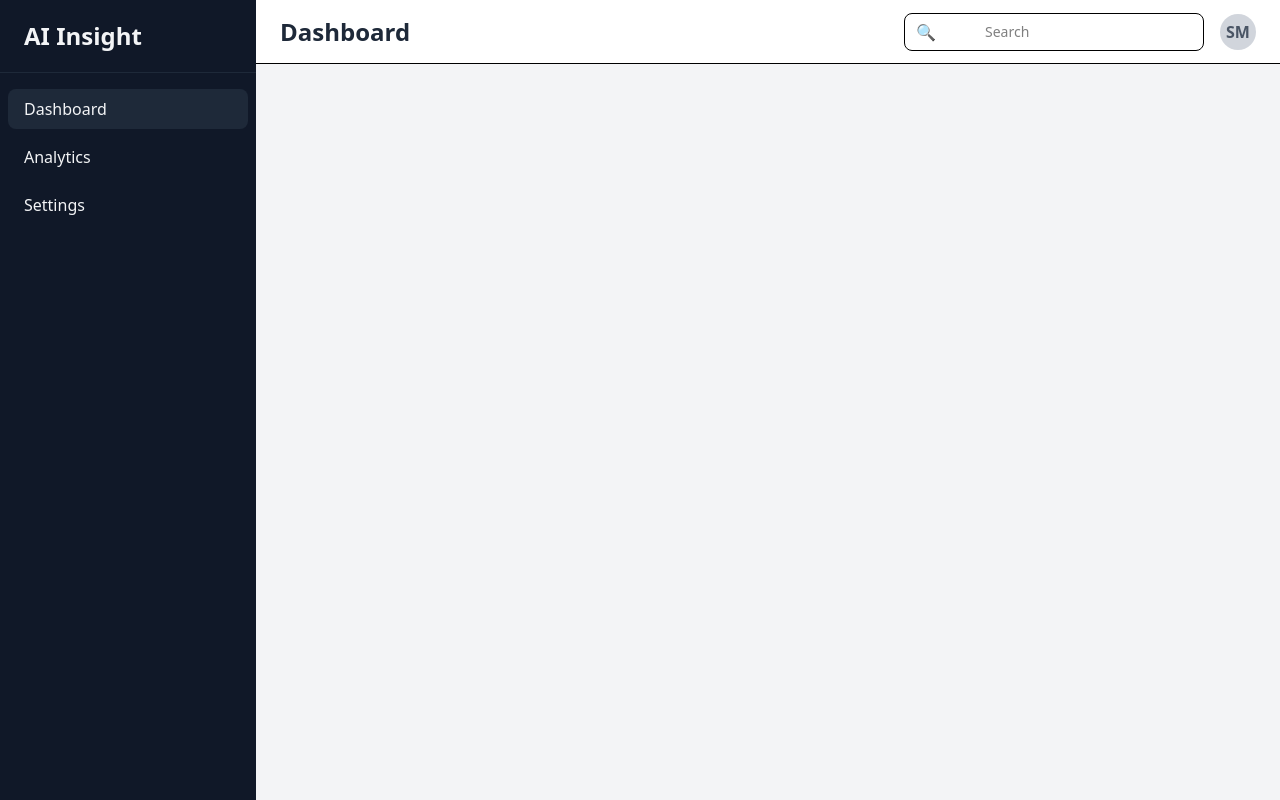
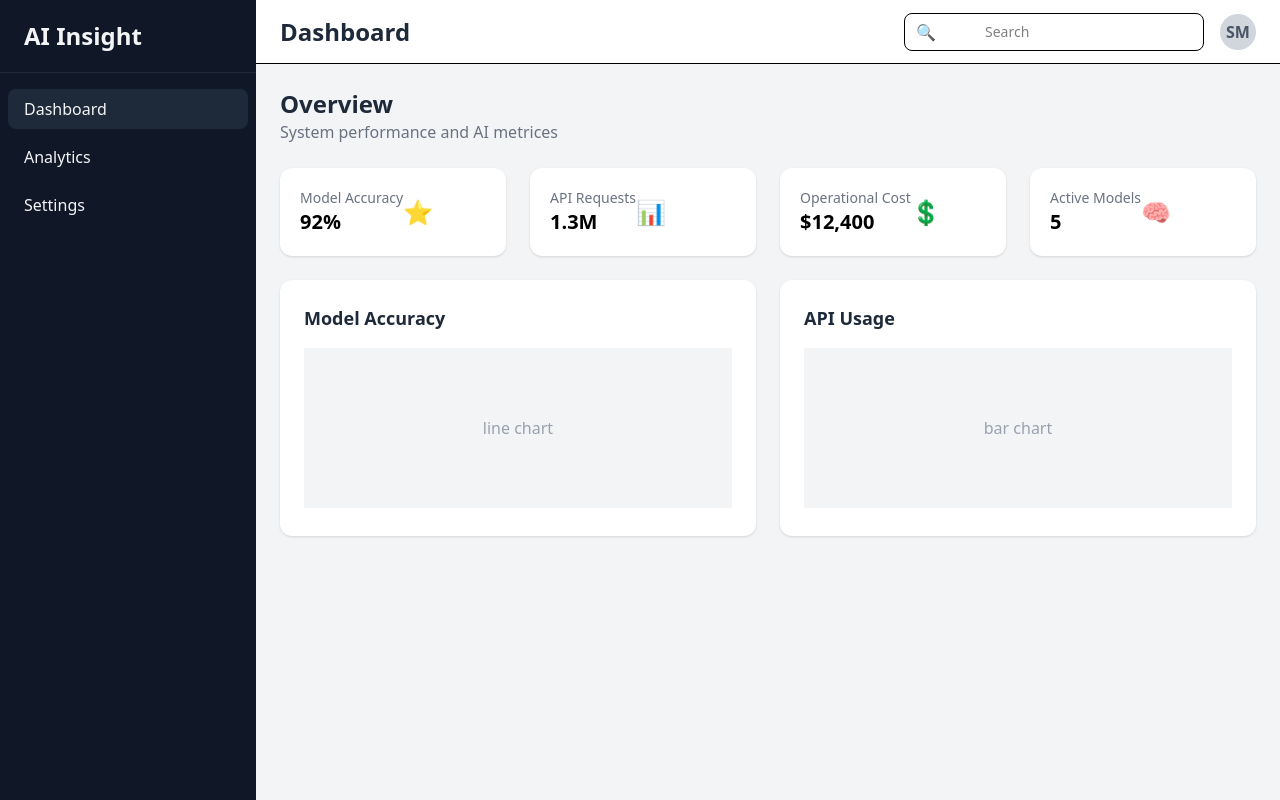
Before and after one commit to Subhronil123/basic-app, a React (Vite) app: page / in a window 1280 px wide. Built offline with nearby package versions, Linux system fonts and the light colour scheme.

Commit message:
add DashboardHome component and mock data for KPIs

```diff
--- a/src/App.jsx
+++ b/src/App.jsx
@@ -4,11 +4,18 @@ import {
 } from "react-router-dom";
 
 import Dashboard from "./pages/Dashboard";
+import DashboardHome from "./pages/dashboardHome";
 
 const router = createBrowserRouter([
   {
     path: "",
     element: <Dashboard />,
+    children: [
+      {
+        index: "true",
+        element: <DashboardHome />,
+      },
+    ],
   },
 ]);
 
--- /dev/null
+++ b/src/data/mockData.js
@@ -0,0 +1,50 @@
+export const kpis = [
+  {
+    id: 1,
+    title: "Model Accuracy",
+    value: "92%",
+    color: "bg-green-500",
+    icon: "⭐",
+  },
+  {
+    id: 2,
+    title: "API Requests",
+    value: "1.3M",
+    color: "bg-blue-500",
+    icon: "📊",
+  },
+  {
+    id: 3,
+    title: "Operational Cost",
+    value: "$12,400",
+    color: "bg-purple-500",
+    icon: "💲",
+  },
+  {
+    id: 4,
+    title: "Active Models",
+    value: "5",
+    color: "bg-orange-500",
+    icon: "🧠",
+  },
+];
+
+export const accuracyData = [
+  { time: "Mon", accuracy: 88 },
+  { time: "Tue", accuracy: 89 },
+  { time: "Wed", accuracy: 91 },
+  { time: "Thu", accuracy: 92 },
+  { time: "Fri", accuracy: 91 },
+  { time: "Sat", accuracy: 93 },
+  { time: "Sun", accuracy: 92 },
+];
+
+export const apiUsageData = [
+  { time: "Mon", requests: 120 },
+  { time: "Tue", requests: 210 },
+  { time: "Wed", requests: 180 },
+  { time: "Thu", requests: 260 },
+  { time: "Fri", requests: 300 },
+  { time: "Sat", requests: 220 },
+  { time: "Sun", requests: 190 },
+];
--- /dev/null
+++ b/src/pages/DashboardHome.jsx
@@ -0,0 +1,50 @@
+import KPICard from "../components/KPICard";
+import { kpis } from "../data/mockData.js";
+
+export default function DashboardHome() {
+    return (
+        <section className="space-y-6">
+            <div>
+                <h2 className="text-2xl font-bold text-gray-800">
+                    Overview
+                </h2>
+                <p className="text-gray-500">
+                    System performance and AI metrices
+                </p>
+            </div>
+            <div className="grid grid-cols-1 md:grid-cols-2 lg:grid-cols-4 gap-6">
+                {/* <KPICard title="Model Accuracy" value="97.345%" icon="👥" color="border-l-blue-500" />
+                <KPICard title="API Requests" value="$452" icon="💰" color="border-l-green-500" />
+                <KPICard title="Operational Cost" value="10000" icon="📦" color="border-l-purple-500" />
+                <KPICard title="Active Models" value="10" icon="📈" color="border-l-yellow-500" /> */}
+                {kpis.map((kpi) => (
+                    <KPICard
+                        key={kpi.id}
+                        title={kpi.title}
+                        value={kpi.value}
+                        icon={kpi.icon}
+                        color={kpi.color}
+                    />
+                ))}
+            </div>
+            <div className="grid grid-cols-1xl grid-cols-2 gap-6">
+                <div className="bg-white rounded-xl shadow p-6 h-64">
+                    <h3 className="text-lg font-bold text-gray-800 mb-4">
+                        Model Accuracy
+                    </h3>
+                    <div className="h-40 bg-gray-100 flex items-center justify-center text-gray-400">
+                        line chart
+                    </div>
+                </div>
+                <div className="bg-white rounded-xl shadow p-6 h-64">
+                    <h3 className="text-lg font-bold text-gray-800 mb-4">
+                        API Usage
+                    </h3>
+                    <div className="h-40 bg-gray-100 flex items-center justify-center text-gray-400">
+                        bar chart
+                    </div>
+                </div>
+            </div>
+        </section>
+    );
+}
```
Also changed, not shown: src/pages/Dashboard Home.jsx (deleted).
